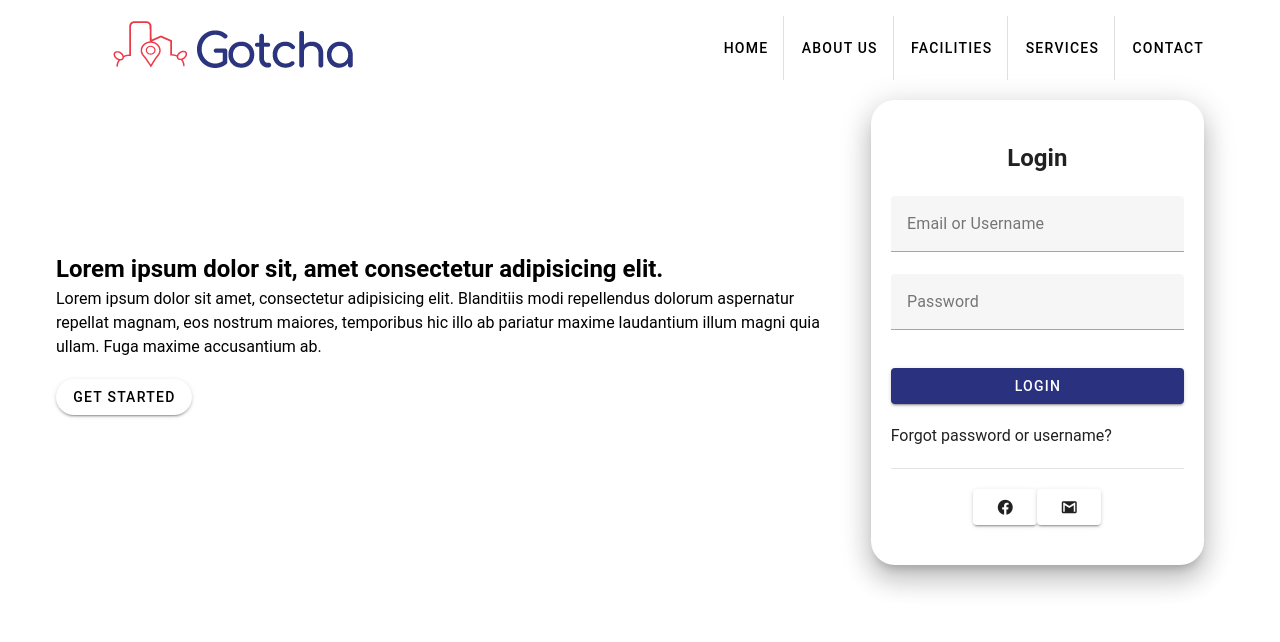
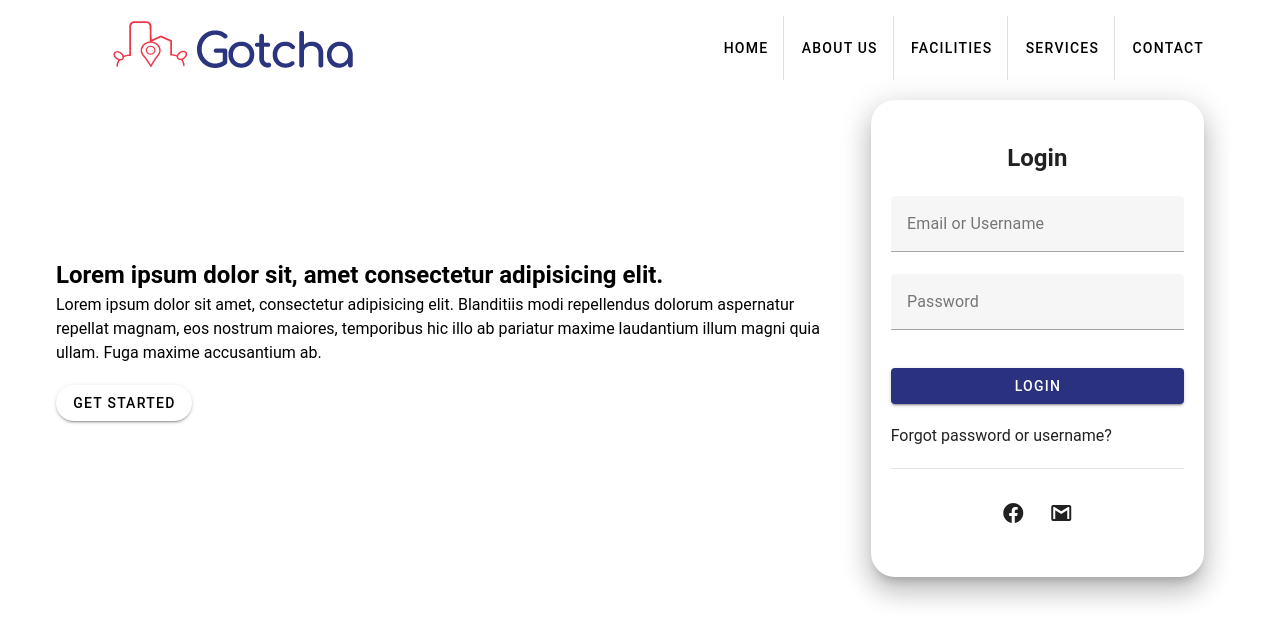
Before and after one commit to Netpoc/gotcha, a Vue app: page / in a window 1280 px wide. Shown: the top 642 px of the page. Built offline with nearby package versions, Linux system fonts and the light colour scheme.

Commit message:
cleaning

```diff
--- a/src/views/HomeView.vue
+++ b/src/views/HomeView.vue
@@ -63,8 +63,8 @@
             <v-divider></v-divider>
 
             <div class="ma-5 d-flex justify-center">
-              <v-btn><v-icon>mdi-facebook</v-icon></v-btn>
-              <v-btn><v-icon>mdi-gmail</v-icon></v-btn>
+              <v-btn variant="text" icon><v-icon>mdi-facebook</v-icon></v-btn>
+              <v-btn variant="text" icon><v-icon>mdi-gmail</v-icon></v-btn>
             </div>
 
           </v-card>
```
